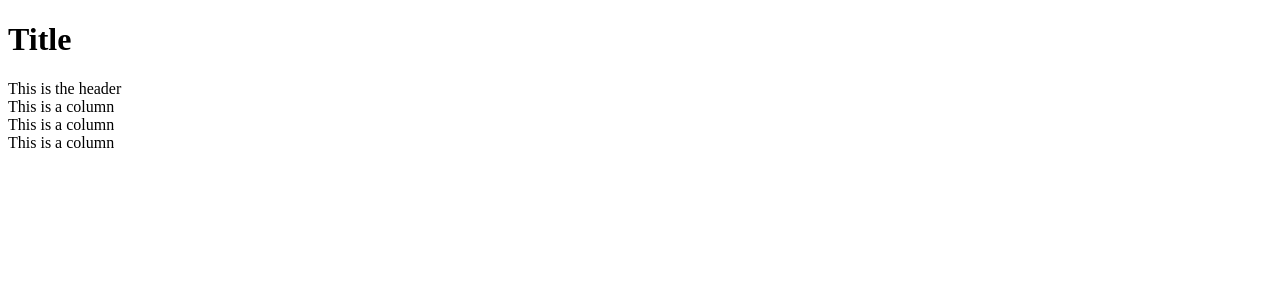
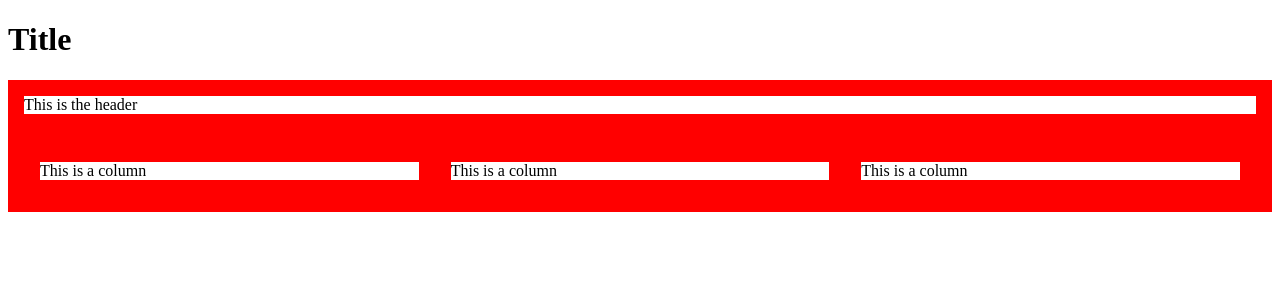
Before and after one commit to albergvasili/aquacola, a React (Create React App) app: page / in a window 1280 px wide. Shown: the top 300 px of the page. Built offline with nearby package versions, Linux system fonts and the light colour scheme.

Commit message:
Add styles to define main layout
-Add solid red line to troubleshoot
-Use flexbox to arrange columns

```diff
--- a/src/App.css
+++ b/src/App.css
@@ -1,38 +1,3 @@
-.App {
-  text-align: center;
+.test {
+  border: solid red 1em;
 }
-
-.App-logo {
-  height: 40vmin;
-  pointer-events: none;
-}
-
-@media (prefers-reduced-motion: no-preference) {
-  .App-logo {
-    animation: App-logo-spin infinite 20s linear;
-  }
-}
-
-.App-header {
-  background-color: #282c34;
-  min-height: 100vh;
-  display: flex;
-  flex-direction: column;
-  align-items: center;
-  justify-content: center;
-  font-size: calc(10px + 2vmin);
-  color: white;
-}
-
-.App-link {
-  color: #61dafb;
-}
-
-@keyframes App-logo-spin {
-  from {
-    transform: rotate(0deg);
-  }
-  to {
-    transform: rotate(360deg);
-  }
-}
--- a/src/App.js
+++ b/src/App.js
@@ -2,15 +2,20 @@
 
 const Header = (props) => {
   return (
-    <div>
+    <div className='test'>
       This is the header
     </div>
   );
 };
 
 const Columns = (props) => {
+  const style = {
+    display: 'flex',
+    flexDirection: 'row',
+  }
+
   return (
-    <div>
+    <div style={style} className='test'>
         <Column />
         <Column />
         <Column />
@@ -19,8 +24,12 @@
 };
 
 const Column = (props) => {
+  const style = {
+    flexGrow: 1
+  }
+
   return (
-    <div>
+    <div style={style} className='test'>
       This is a column
     </div>
   );
```
